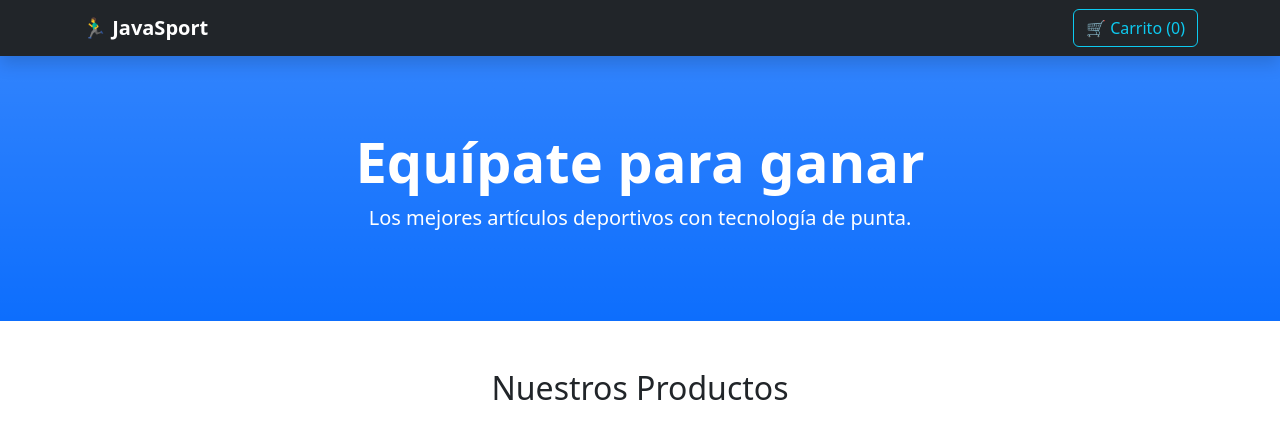
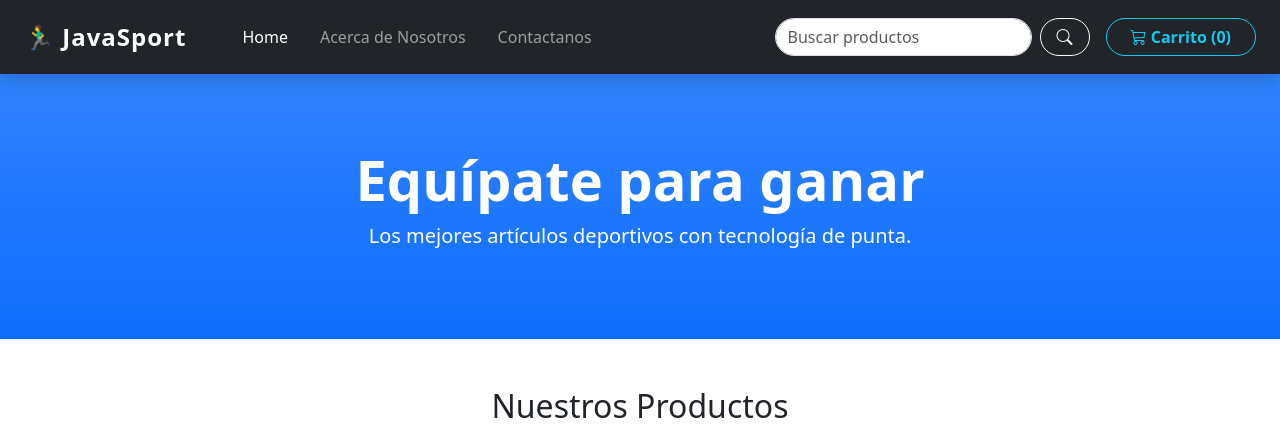
Before and after one commit to yessica-santos/JavaSport, a website: page index.html in a window 1280 px wide. Shown: the top 435 px of the page. Drawn offline with nearby package versions, Linux system fonts and the light colour scheme.

Commit message:
se agrego navbar

```diff
--- a/css/navbar.css
+++ b/css/navbar.css
@@ -0,0 +1,25 @@
+.navbar {
+    padding-top: 14px;
+    padding-bottom: 14px;
+}
+
+.navbar-brand {
+    letter-spacing: 1px;
+}
+
+.nav-link {
+    transition: 0.3s;
+    font-weight: 500;
+}
+
+.nav-link:hover {
+    color: #0dcaf0 !important;
+}
+
+#searchBus {
+    min-width: 220px;
+}
+
+#btn-carrito {
+    font-weight: 600;
+}
--- a/index.html
+++ b/index.html
@@ -6,18 +6,105 @@
     <title>JavaSport - Hackathon</title>
     <!-- Bootstrap CSS -->
     <link href="https://cdn.jsdelivr.net/npm/bootstrap@5.3.0/dist/css/bootstrap.min.css" rel="stylesheet">
+   <!--Link para icons de bootstrap-->
+   <link rel="stylesheet"href="https://cdn.jsdelivr.net/npm/bootstrap-icons@1.11.3/font/bootstrap-icons.min.css">
     <!-- CSS Propio -->
     <link rel="stylesheet" href="css/main.css">
 </head>
 <body>
     <!-- Navbar -->
-    <nav class="navbar navbar-expand-lg navbar-dark bg-dark sticky-top shadow">
-        <div class="container">
-            <a class="navbar-brand fw-bold" href="#">🏃‍♂️ JavaSport</a>
-                <button class="btn btn-outline-info" type="button" id="btn-carrito" data-bs-toggle="modal" data-bs-target="#modalCarrito">
-                    🛒 Carrito (<span id="contador-carrito">0</span>) </button>
+<nav class="navbar navbar-expand-lg navbar-dark bg-dark sticky-top shadow">
+
+    <div class="container-fluid px-4">
+
+        <!-- Logo -->
+        <a class="navbar-brand fw-bold fs-4" href="#">
+            🏃‍♂️ JavaSport
+        </a>
+
+        <!-- Botón hamburguesa -->
+        <button class="navbar-toggler"
+                type="button"
+                data-bs-toggle="collapse"
+                data-bs-target="#navbarText"
+                aria-controls="navbarText"
+                aria-expanded="false"
+                aria-label="Toggle navigation">
+
+            <span class="navbar-toggler-icon"></span>
+
+        </button>
+
+        <!-- Contenido -->
+        <div class="collapse navbar-collapse" id="navbarText">
+
+            <!-- Links -->
+            <ul class="navbar-nav me-auto mb-2 mb-lg-0 ms-4">
+
+                <li class="nav-item">
+                    <a class="nav-link active px-3"
+                       aria-current="page"
+                       href="/index.html">
+
+                        Home
+                    </a>
+                </li>
+
+                <li class="nav-item">
+                    <a class="nav-link px-3"
+                       href="/index.html">
+
+                        Acerca de Nosotros
+                    </a>
+                </li>
+
+                <li class="nav-item">
+                    <a class="nav-link px-3"
+                       href="/index.html">
+
+                        Contactanos
+                    </a>
+                </li>
+
+            </ul>
+
+            <!-- Buscador -->
+            <form class="d-flex align-items-center me-3"
+                  role="search">
+
+                <input class="form-control rounded-pill me-2"
+                       type="search"
+                       id="searchBus"
+                       placeholder="Buscar productos">
+
+                <button class="btn btn-outline-light rounded-pill px-3"
+                        type="submit">
+
+                    <i class="bi bi-search"></i>
+
+                </button>
+
+            </form>
+
+            <!-- Carrito -->
+            <button class="btn btn-outline-info rounded-pill px-4"
+                    type="button"
+                    id="btn-carrito"
+                    data-bs-toggle="modal"
+                    data-bs-target="#modalCarrito">
+
+                <i class="bi bi-cart3"></i>
+
+                Carrito
+                (<span id="contador-carrito">0</span>)
+
+            </button>
+
         </div>
-    </nav>
+
+    </div>
+
+</nav>
 
     <!-- Hero Section -->
     <header class="hero-section text-center py-5 text-white bg-primary bg-gradient">
@@ -124,5 +211,7 @@
     <script src="js/carrito.js"></script>
     <!-- 3. Interfaz y renderizado final -->
     <script src="js/app.js"></script>
+<!-- 3. renderizar bootstrap -->
+    <script src="https://cdn.jsdelivr.net/npm/bootstrap@5.3.0/dist/js/bootstrap.bundle.min.js"></script>
 </body>
 </html>
--- a/js/app.js
+++ b/js/app.js
@@ -1,4 +1,5 @@
 // Renderizado de la interfaz al cargar el DOM
+
 document.addEventListener('DOMContentLoaded', () => {
     const contenedor = document.getElementById('contenedor-productos');
 
```
Also changed, not shown: package.json (added, +21 -0 lines), 1 other file.
